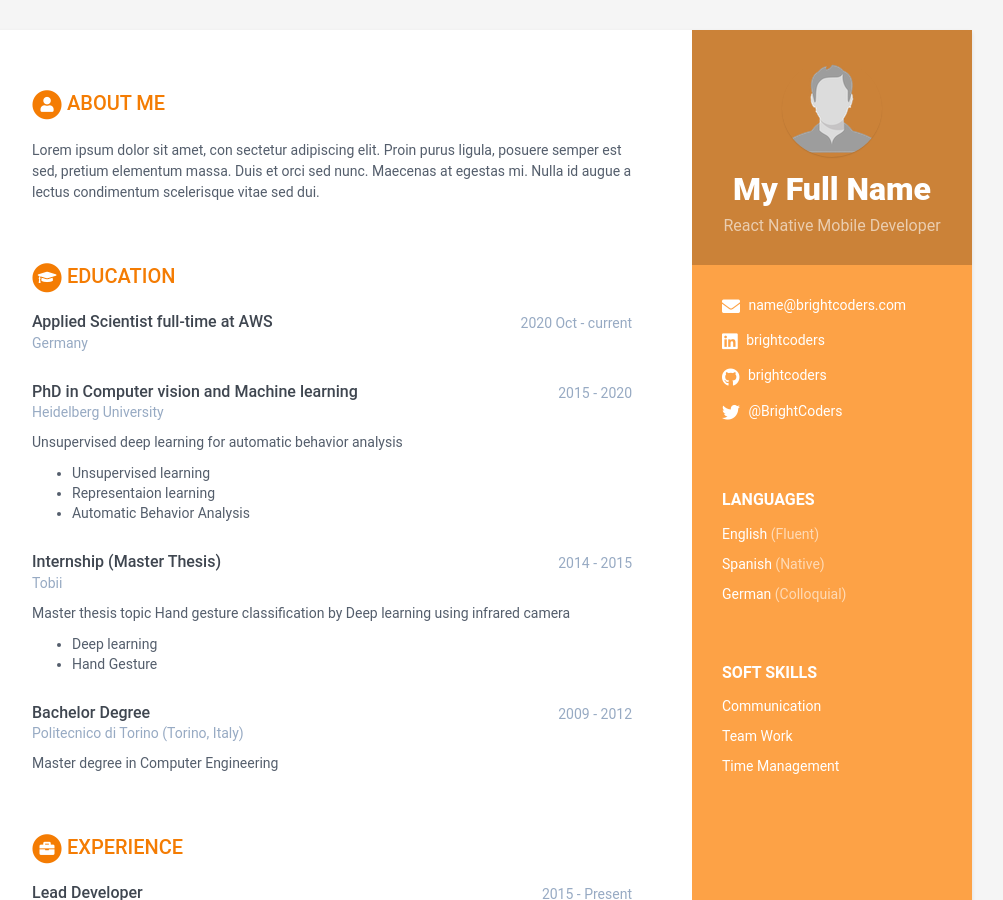
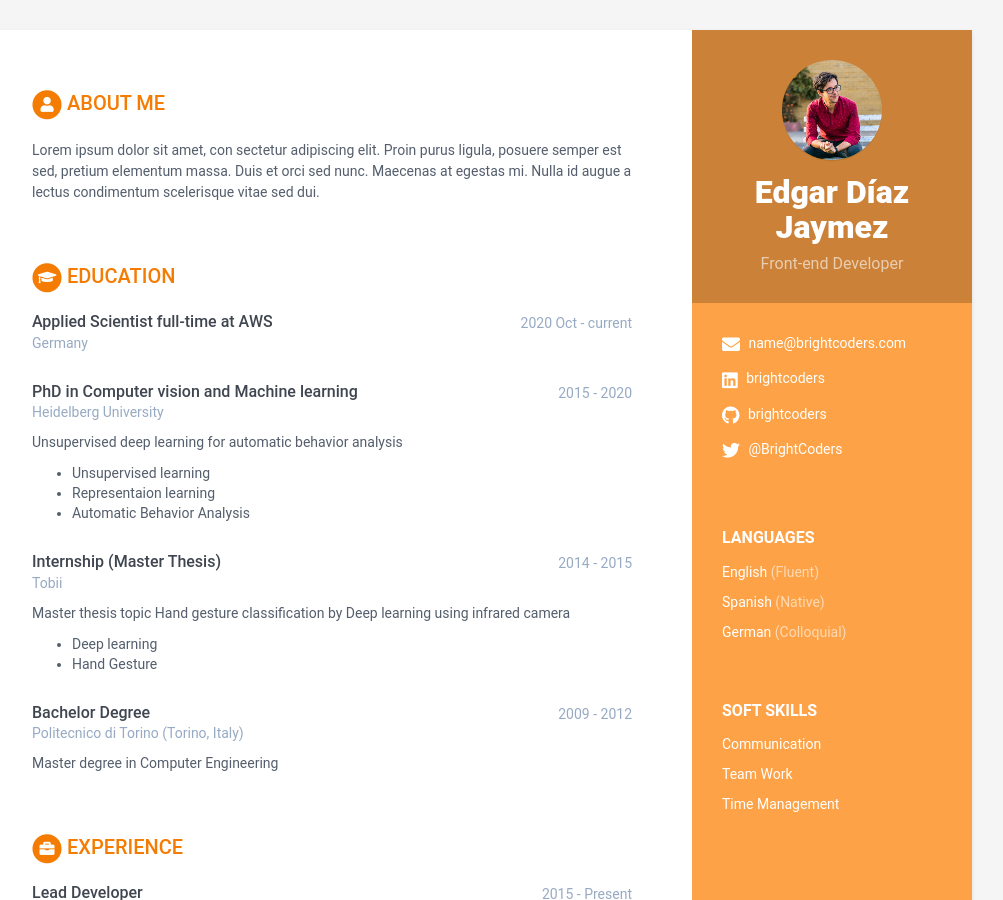
Before and after one commit to ediazjz/resume, a Jekyll site: the page built from index.html, in a window 1280 px wide and 900 px high. Shown: the whole window, without its empty margins (168-1171 px from the left). Built offline with Jekyll 4.4.1, drawn with Linux system fonts in a browser that asks for light colours.

Commit message:
Add Profile Information

```diff
--- a/_data/data.yml
+++ b/_data/data.yml
@@ -7,8 +7,8 @@ sidebar:
   education: False # NO MODIFICAR
 
   # Profile information
-  name: My Full Name # Nombre completo
-  tagline: React Native Mobile Developer # React Native Mobile Developer ó Ruby on Rails Web Developer Según sea el caso
+  name: Edgar Díaz Jaymez # Nombre completo
+  tagline: Front-end Developer # React Native Mobile Developer ó Ruby on Rails Web Developer Según sea el caso
   avatar: profile.png # Colocar una imagen con tu foto de 100x100 pixels dentro de /assets/images
 
   # Actualiza tus datos de contacto
```
Also changed, not shown: assets/images/profile.png.
